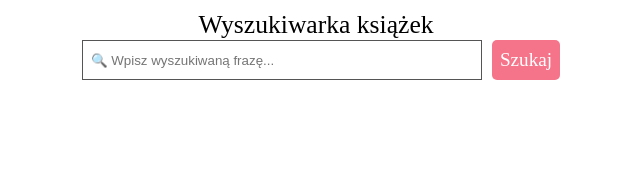
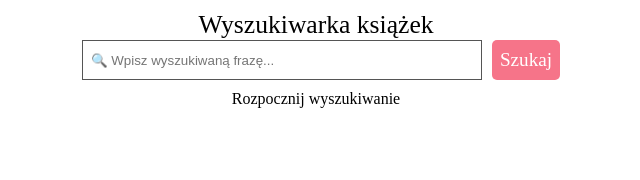
Before and after one commit to agatakulbicka/gwo_wyszukiwarka, a React app: page / in a window 1280 px wide. Shown: the top 180 px of the page, without its empty margins (324-964 px from the left). Built offline with nearby package versions, Linux system fonts and the light colour scheme.

Commit message:
Added displaying information about no searching results

```diff
--- a/src/Search/FilteredListComponent.jsx
+++ b/src/Search/FilteredListComponent.jsx
@@ -1,16 +1,30 @@
 import PropTypes from "prop-types";
 import React from "react";
+import {
+    MAIN_TEXT_START,
+    SEARCHING_RESULTS,
+    NO_SEARCHING_RESULTS
+} from "../constants/constants";
 import {SingleBook} from "../SingleBook/index";
 
-function FilteredListComponent({booksData}){
+function FilteredListComponent({booksData}) {
+
     return (
-        <div className="filtered-list">
-            {renderBooksList(booksData)}
+        <div>{
+            typeof(booksData) === "string" ?
+                <div>{MAIN_TEXT_START}</div> :
+                <div>
+                    {renderSearchingResult(booksData)}
+                    <div className="filtered-list">
+                        { renderBooksList(booksData)}
+                    </div>
+                </div>
+        }
         </div>
     )
 }
 
-function renderBooksList(books){
+function renderBooksList(books) {
     return books.map((book, index) =>
         <SingleBook
             key={index}
@@ -19,8 +33,14 @@ function renderBooksList(books){
         />)
 }
 
+function renderSearchingResult(booksData) {
+    return booksData.length > 0 ?
+        <div>{`${SEARCHING_RESULTS} ${booksData.length}`}</div> :
+        <div>{NO_SEARCHING_RESULTS}</div>
+}
+
 FilteredListComponent.propTypes = {
-    booksData: PropTypes.array
+    booksData: PropTypes.oneOfType([PropTypes.array, PropTypes.string])
 };
 
 export default FilteredListComponent;
--- a/src/constants/constants.js
+++ b/src/constants/constants.js
@@ -36,3 +36,7 @@ export const BOOK_COVER_DESCRIPTION= "Okładka książki pd tytułem";
 export const TO_SHOP = "Przejdź do sklepu";
 
 export const SEARCH = "Szukaj";
+
+export const MAIN_TEXT_START = "Rozpocznij wyszukiwanie";
+export const SEARCHING_RESULTS = "Ilość znalezionych wyników:";
+export const NO_SEARCHING_RESULTS = "Brak wyników dla podanej frazy";
--- a/src/reducers/reducers.js
+++ b/src/reducers/reducers.js
@@ -12,7 +12,7 @@ function selectedPhrase(state = {}, action) {
     }
 }
 
-function booksData(state = [], action) {
+function booksData(state = "", action) {
     switch(action.type) {
         case RECEIVE_BOOKS_DATA:
             return action.booksData;
```
Also changed, not shown: src/Search/SearchContainer.jsx (+5 -2 lines).
